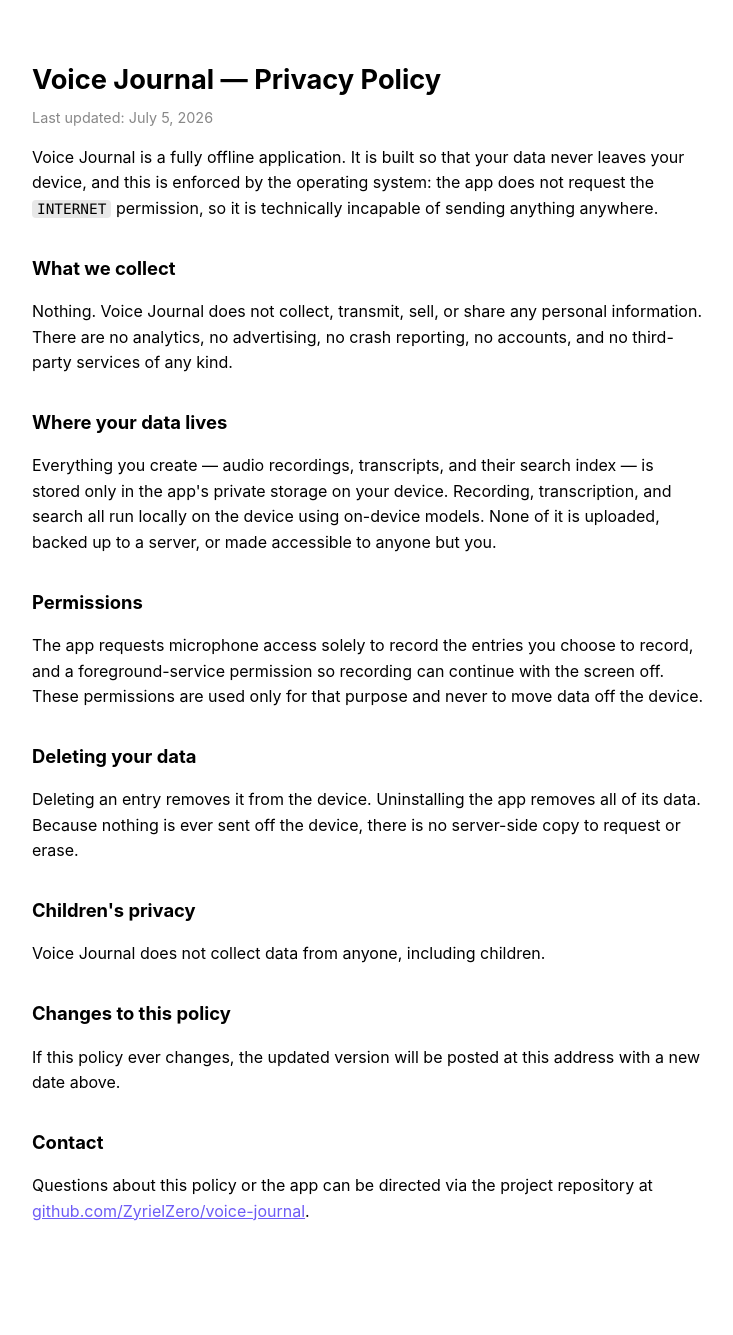
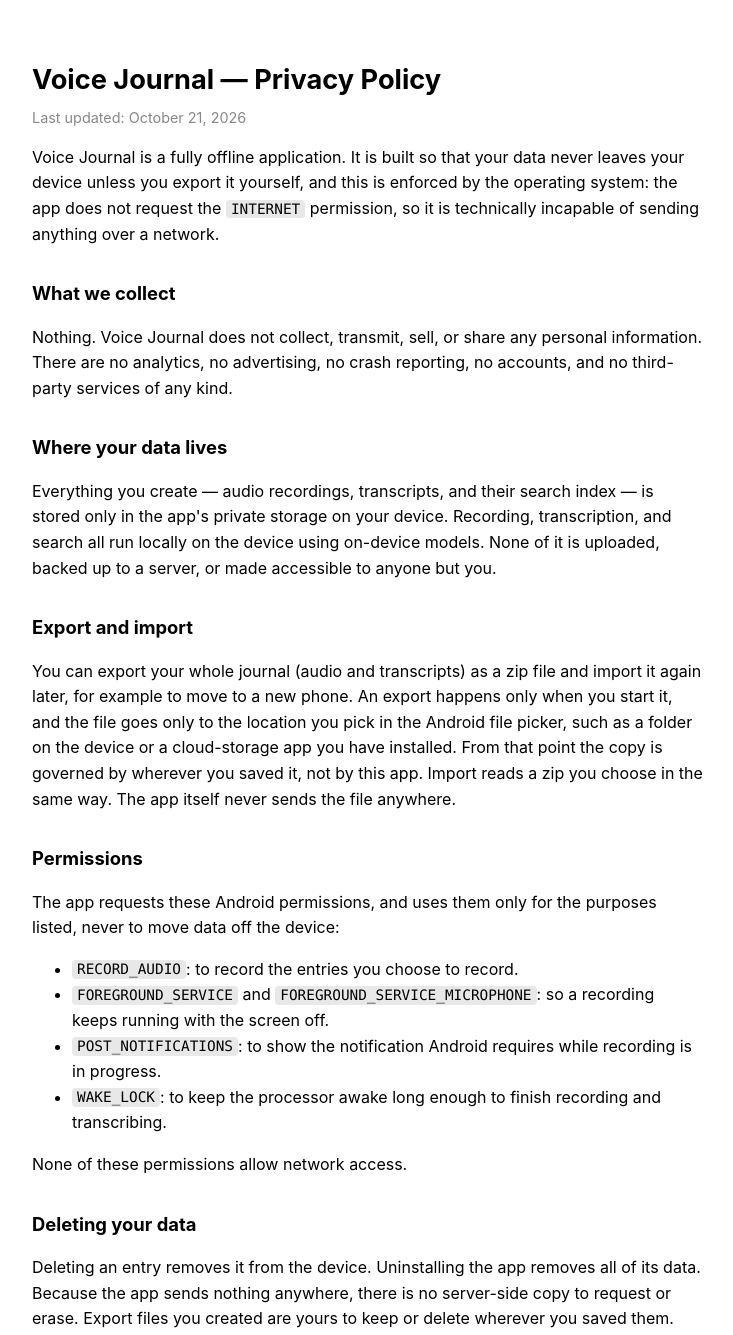
Before and after one commit to ZyrielZero/voice-journal, a plain HTML site: page docs/index.html in a window 1280 px wide. Shown: the top 1335 px of the page, without its empty margins (272-1005 px from the left). Before the commit the page ends 1304 px from the top, so only its background shows below. Drawn offline with Linux system fonts and the light colour scheme.

Commit message:
wp5: privacy page lists every permission and describes export/import

```diff
--- a/docs/index.html
+++ b/docs/index.html
@@ -28,13 +28,14 @@
 </head>
 <body>
   <h1>Voice Journal — Privacy Policy</h1>
-  <p class="updated">Last updated: July 5, 2026</p>
+  <p class="updated">Last updated: October 21, 2026</p>
 
   <p>
     Voice Journal is a fully offline application. It is built so that your
-    data never leaves your device, and this is enforced by the operating
-    system: the app does not request the <code>INTERNET</code> permission,
-    so it is technically incapable of sending anything anywhere.
+    data never leaves your device unless you export it yourself, and this is
+    enforced by the operating system: the app does not request the
+    <code>INTERNET</code> permission, so it is technically incapable of
+    sending anything over a network.
   </p>
 
   <h2>What we collect</h2>
@@ -53,19 +54,42 @@
     accessible to anyone but you.
   </p>
 
+  <h2>Export and import</h2>
+  <p>
+    You can export your whole journal (audio and transcripts) as a zip file
+    and import it again later, for example to move to a new phone. An export
+    happens only when you start it, and the file goes only to the location
+    you pick in the Android file picker, such as a folder on the device or a
+    cloud-storage app you have installed. From that point the copy is
+    governed by wherever you saved it, not by this app. Import reads a zip
+    you choose in the same way. The app itself never sends the file
+    anywhere.
+  </p>
+
   <h2>Permissions</h2>
   <p>
-    The app requests microphone access solely to record the entries you
-    choose to record, and a foreground-service permission so recording can
-    continue with the screen off. These permissions are used only for that
-    purpose and never to move data off the device.
+    The app requests these Android permissions, and uses them only for the
+    purposes listed, never to move data off the device:
+  </p>
+  <ul>
+    <li><code>RECORD_AUDIO</code>: to record the entries you choose to record.</li>
+    <li><code>FOREGROUND_SERVICE</code> and <code>FOREGROUND_SERVICE_MICROPHONE</code>:
+      so a recording keeps running with the screen off.</li>
+    <li><code>POST_NOTIFICATIONS</code>: to show the notification Android requires
+      while recording is in progress.</li>
+    <li><code>WAKE_LOCK</code>: to keep the processor awake long enough to finish
+      recording and transcribing.</li>
+  </ul>
+  <p>
+    None of these permissions allow network access.
   </p>
 
   <h2>Deleting your data</h2>
   <p>
     Deleting an entry removes it from the device. Uninstalling the app
-    removes all of its data. Because nothing is ever sent off the device,
-    there is no server-side copy to request or erase.
+    removes all of its data. Because the app sends nothing anywhere, there is
+    no server-side copy to request or erase. Export files you created are
+    yours to keep or delete wherever you saved them.
   </p>
 
   <h2>Children's privacy</h2>
```
